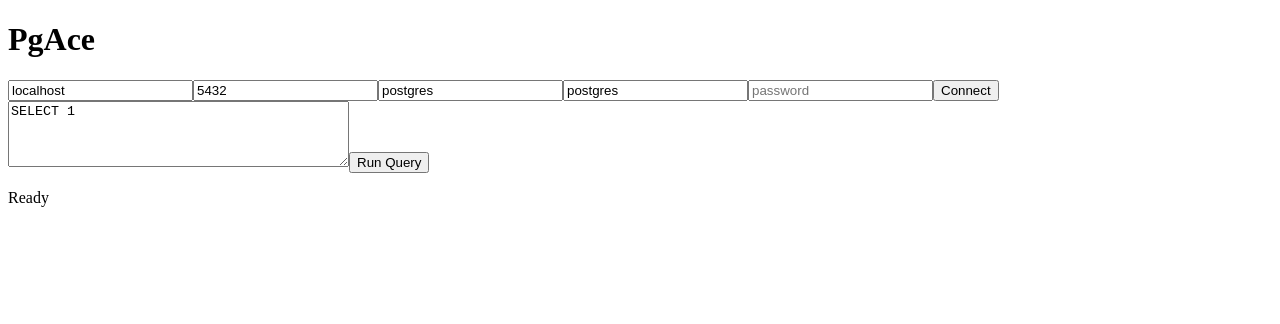
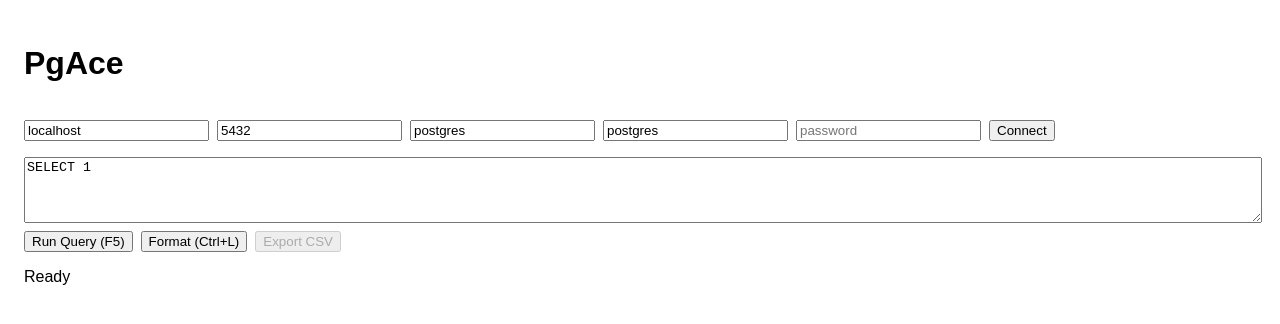
Before and after one commit to takanojun/CES2, a React (Vite) app in the folder packages/renderer/: page / in a window 1280 px wide. Shown: the top 324 px of the page. Built offline with nearby package versions, Linux system fonts and the light colour scheme.

Commit message:
feat: add query hotkeys and CSV export

```diff
--- a/packages/renderer/src/main.tsx
+++ b/packages/renderer/src/main.tsx
@@ -27,6 +27,7 @@ const App: React.FC = () => {
   const [isSelectingRow, setIsSelectingRow] = React.useState(false);
   const [isSelectingCol, setIsSelectingCol] = React.useState(false);
   const [colWidths, setColWidths] = React.useState<Record<string, number>>({});
+  const [isFormatted, setIsFormatted] = React.useState(false);
 
   const loadHistory = React.useCallback(async () => {
     const list = await window.pgace.historyList();
@@ -37,7 +38,7 @@ const App: React.FC = () => {
     void loadHistory();
   }, [loadHistory]);
 
-  const handleConnect = async () => {
+  const handleConnect = React.useCallback(async () => {
     try {
       await window.pgace.connect({
         host,
@@ -50,9 +51,9 @@ const App: React.FC = () => {
     } catch (e: any) {
       setStatus(e.message);
     }
-  };
+  }, [host, port, database, user, password]);
 
-  const handleQuery = async () => {
+  const handleQuery = React.useCallback(async () => {
     try {
       const r = await window.pgace.query({ sql });
       setRows(r);
@@ -74,7 +75,59 @@ const App: React.FC = () => {
       setRowSelection(null);
       setColSelection(null);
     }
-  };
+  }, [sql, loadHistory]);
+
+  const handleFormatToggle = React.useCallback(() => {
+    if (isFormatted) {
+      setSql((s) => s.replace(/\s+/g, ' ').trim());
+    } else {
+      const formatted = sql
+        .replace(/\s+/g, ' ')
+        .replace(/(SELECT|FROM|WHERE|GROUP BY|ORDER BY|INSERT|INTO|VALUES|UPDATE|SET|DELETE|JOIN)/gi, '\n$1')
+        .replace(/\n\s+/g, '\n')
+        .trim();
+      setSql(formatted);
+    }
+    setIsFormatted(!isFormatted);
+  }, [sql, isFormatted]);
+
+  const handleExportCsv = React.useCallback(() => {
+    if (rows.length === 0) return;
+    const columns = Object.keys(rows[0]);
+    const csv = [
+      columns.join(','),
+      ...rows.map((r) =>
+        columns
+          .map((c) => {
+            const v = r[c];
+            return JSON.stringify(v ?? '');
+          })
+          .join(',')
+      )
+    ].join('\r\n');
+    const blob = new Blob([csv], { type: 'text/csv' });
+    const url = URL.createObjectURL(blob);
+    const a = document.createElement('a');
+    a.href = url;
+    a.download = 'result.csv';
+    a.click();
+    URL.revokeObjectURL(url);
+  }, [rows]);
+
+  React.useEffect(() => {
+    const onKeyDown = (e: KeyboardEvent) => {
+      if (e.key === 'F5') {
+        e.preventDefault();
+        void handleQuery();
+      }
+      if (e.ctrlKey && e.key.toLowerCase() === 'l') {
+        e.preventDefault();
+        handleFormatToggle();
+      }
+    };
+    window.addEventListener('keydown', onKeyDown);
+    return () => window.removeEventListener('keydown', onKeyDown);
+  }, [handleQuery, handleFormatToggle]);
 
   const handleMouseDown = (
     e: React.MouseEvent<HTMLDivElement>,
@@ -266,9 +319,24 @@ const App: React.FC = () => {
   };
 
   return (
-    <div>
+    <div
+      style={{
+        display: 'flex',
+        flexDirection: 'column',
+        gap: '1rem',
+        padding: '1rem',
+        fontFamily: 'sans-serif'
+      }}
+    >
       <h1>PgAce</h1>
-      <div>
+      <div
+        style={{
+          display: 'flex',
+          flexWrap: 'wrap',
+          gap: '0.5rem',
+          alignItems: 'center'
+        }}
+      >
         <input
           placeholder="host"
           value={host}
@@ -298,16 +366,28 @@ const App: React.FC = () => {
         />
         <button onClick={handleConnect}>Connect</button>
       </div>
-      <div>
+      <div
+        style={{
+          display: 'flex',
+          flexDirection: 'column',
+          gap: '0.5rem'
+        }}
+      >
         <textarea
           rows={4}
-          cols={40}
           value={sql}
           onChange={(e) => setSql(e.target.value)}
+          style={{ width: '100%' }}
         />
-        <button onClick={handleQuery}>Run Query</button>
+        <div style={{ display: 'flex', gap: '0.5rem' }}>
+          <button onClick={handleQuery}>Run Query (F5)</button>
+          <button onClick={handleFormatToggle}>Format (Ctrl+L)</button>
+          <button onClick={handleExportCsv} disabled={rows.length === 0}>
+            Export CSV
+          </button>
+        </div>
       </div>
-      <div style={{ marginTop: '1rem' }}>{status}</div>
+      <div>{status}</div>
       {renderResultTable()}
       {renderHistoryTable()}
     </div>
```
